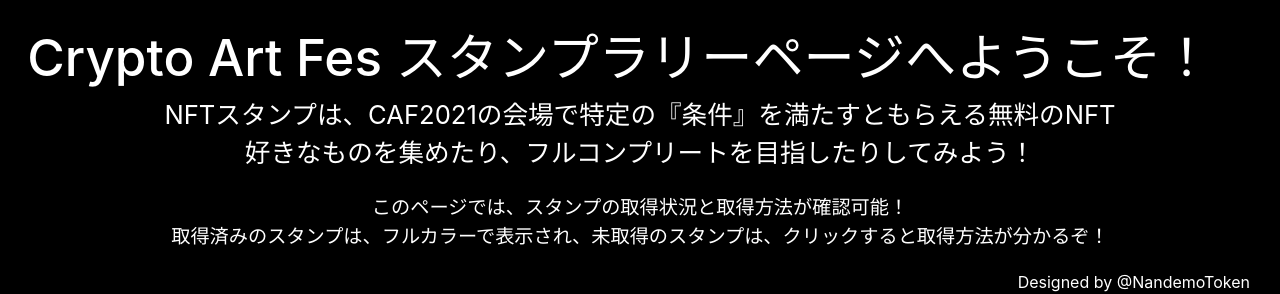
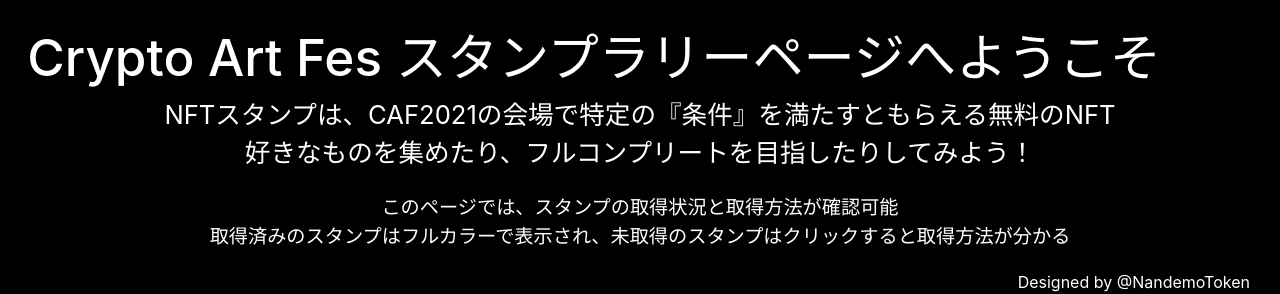
Before and after one commit to nandemotoken/CAF_Stamp_Rally, a plain HTML site: page index.html in a window 1280 px wide. Shown: the part 818-1112 px from the top of the page. Drawn offline with Linux system fonts and the light colour scheme; a script that the page names is missing.

Commit message:
add how to get

```diff
--- a/index.html
+++ b/index.html
@@ -35,9 +35,9 @@
     <div class="row">
         <div class="col">
             <div>
-                <h4 style="color: rgb(255,255,255);font-size: 4vw;margin-top: 30px;">&nbsp; Crypto Art Fes スタンプラリーページへようこそ！<br></h4>
+                <h4 style="color: rgb(255,255,255);font-size: 4vw;margin-top: 30px;">&nbsp; Crypto Art Fes スタンプラリーページへようこそ<br></h4>
                 <p style="margin-bottom: 0px;color: rgb(255,255,255);text-align: center;font-size: 2vw;">NFTスタンプは、CAF2021の会場で特定の『条件』を満たすともらえる無料のNFT<br>好きなものを集めたり、フルコンプリートを目指したりしてみよう！<br></p>
-                <p style="margin-bottom: 0px;color: rgb(255,255,255);text-align: center;font-size: 1.5vw;margin-top: 20px;">このページでは、スタンプの取得状況と取得方法が確認可能！<br>取得済みのスタンプは、フルカラーで表示され、未取得のスタンプは、クリックすると取得方法が分かるぞ！</p>
+                <p style="margin-bottom: 0px;color: rgb(255,255,255);text-align: center;font-size: 1.5vw;margin-top: 20px;">このページでは、スタンプの取得状況と取得方法が確認可能<br>取得済みのスタンプはフルカラーで表示され、未取得のスタンプはクリックすると取得方法が分かる</p>
                 <div class="text-right" style="margin-top: 20px;"><a href="https://twitter.com/NandemoToken" target="_blank" style="color: rgb(255,255,255);margin-right: 30px;">Designed by @NandemoToken</a></div>
             </div>
         </div>
```
